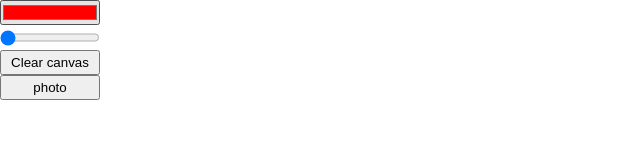
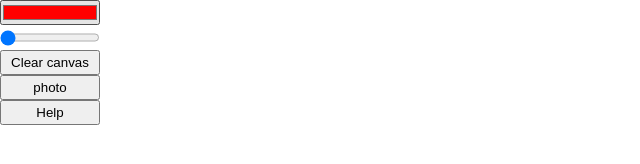
Before and after one commit to JorritVanIersel/apvark, a website: page public/index.html in a window 1280 px wide. Shown: the whole page, without its empty margins (0-640 px from the left). Drawn offline with nearby package versions, Linux system fonts and the light colour scheme; no server answers.

Commit message:
add help page

```diff
--- a/public/index.html
+++ b/public/index.html
@@ -22,6 +22,7 @@
          <input type="color" id="col" name="favcolor" value="#ff0000">
             <button onclick="delet();">Clear canvas</button>
                 <button onclick="photo()" id="screen">photo</button>
+            	   <button onclick="alert('Welcome to Apvark Doodlin!\nPress the colour to change the paint colour\nMove the switch to change the size of your brush\nPress clear all if you want to erase your whole artwork\nPress photo for a screenshot of your canvas/nUse a ?+ a name at the end of the url to create a room, e.g. apvark.herokuapp.com?coolname \nStart your roomname with dot/line/tic for special rooms!')" id="scree">Help</button>
       <canvas id="drawing"></canvas>
    </body>
 </html>
--- a/public/style.css
+++ b/public/style.css
@@ -40,6 +40,13 @@ canvas {
     width: 100px;
     height: 25px;
 }
+#scree {
+    position: absolute;
+    z-index: 2;
+    margin-top: 100px;
+    width: 100px;
+    height: 25px;
+}
 button{
    position: absolute;
    z-index: 2;
```
